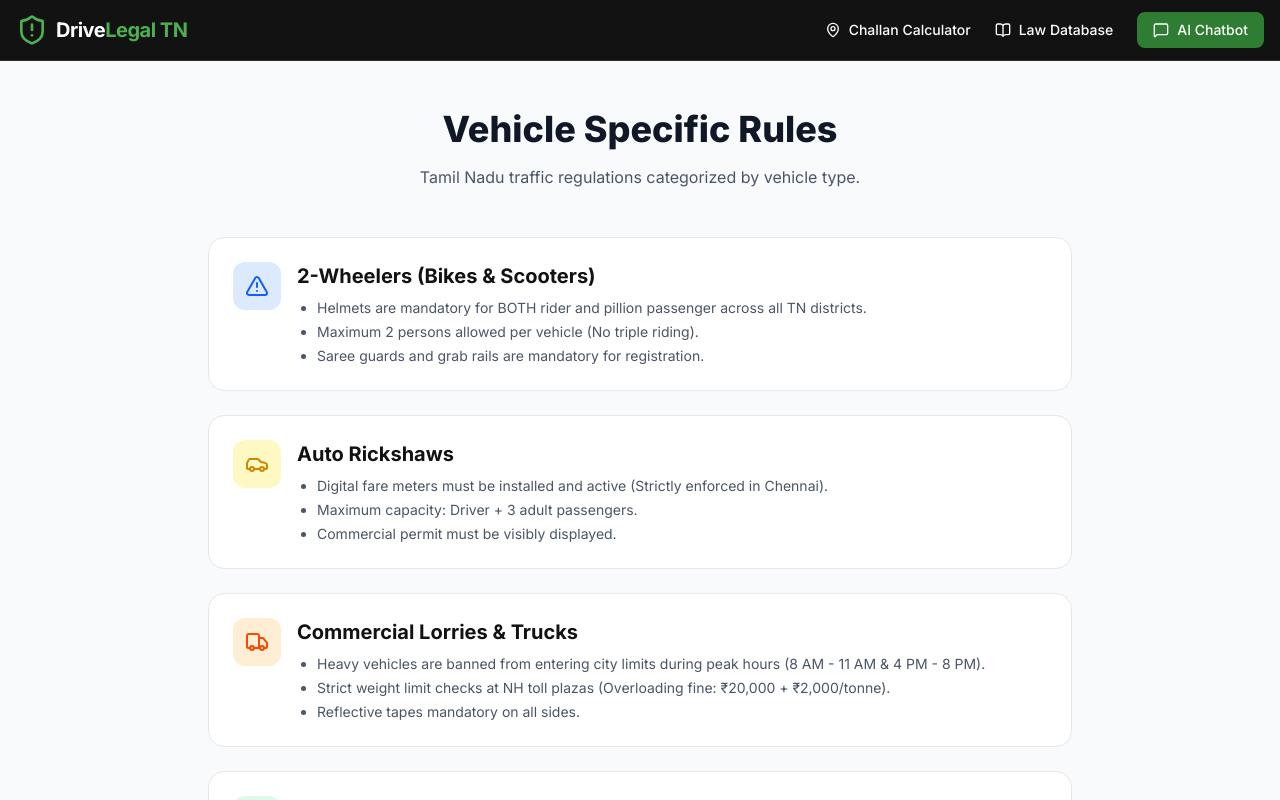
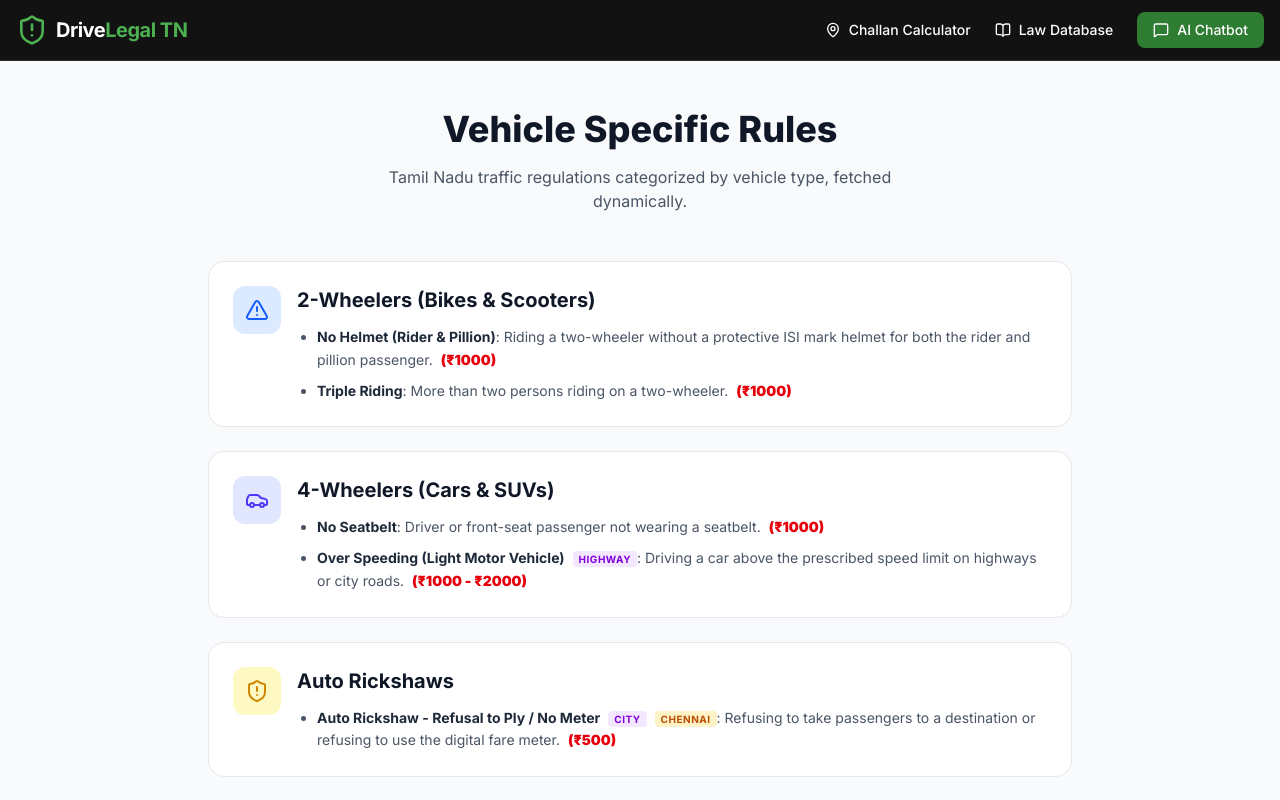
Before and after one commit to Prathap2349/DriveLegal-Ai, a Next.js app: page /vehicles in a window 1280 px wide. Shown: the top 800 px of the page. Built offline with nearby package versions, Linux system fonts and the light colour scheme; no server answers; the database is empty.

Commit message:
feat: dynamically fetch vehicle-specific rules from database via Prisma in vehicles page

```diff
--- a/app/vehicles/page.tsx
+++ b/app/vehicles/page.tsx
@@ -1,61 +1,119 @@
-import { AlertTriangle, Car, Truck, Bus } from "lucide-react";
+import { AlertTriangle, Car, Truck, Bus, ShieldAlert } from "lucide-react";
+import { PrismaClient } from "@prisma/client";
+import defaultLawsData from '@/data/laws.json';
 
-export default function VehiclesPage() {
+const prisma = new PrismaClient();
+
+const VEHICLE_CONFIGS: Record<string, { title: string, icon: any, bg: string, text: string }> = {
+  '2-Wheeler': {
+    title: '2-Wheelers (Bikes & Scooters)',
+    icon: AlertTriangle,
+    bg: 'bg-blue-100',
+    text: 'text-blue-600'
+  },
+  '4-Wheeler': {
+    title: '4-Wheelers (Cars & SUVs)',
+    icon: Car,
+    bg: 'bg-indigo-100',
+    text: 'text-indigo-600'
+  },
+  'Auto': {
+    title: 'Auto Rickshaws',
+    icon: ShieldAlert,
+    bg: 'bg-yellow-100',
+    text: 'text-yellow-600'
+  },
+  'Bus': {
+    title: 'Buses & School Vans',
+    icon: Bus,
+    bg: 'bg-green-100',
+    text: 'text-green-600'
+  },
+  'Lorry': {
+    title: 'Commercial Lorries & Trucks',
+    icon: Truck,
+    bg: 'bg-orange-100',
+    text: 'text-orange-600'
+  }
+};
+
+export default async function VehiclesPage() {
+  let laws: any[] = [];
+  try {
+    laws = await prisma.law.findMany({
+      where: {
+        AND: [
+          { vehicleType: { not: 'All' } },
+          { vehicleType: { not: null } }
+        ]
+      },
+      orderBy: {
+        title: 'asc'
+      }
+    });
+  } catch (error) {
+    console.error("Failed to fetch vehicle rules from database:", error);
+  }
+
+  // Fallback to static seed data if DB is empty or fails to query
+  if (laws.length === 0) {
+    laws = (defaultLawsData as any[]).filter(l => l.vehicleType && l.vehicleType !== 'All');
+  }
+
+  // Group rules by vehicleType
+  const groupedRules: Record<string, any[]> = {};
+  laws.forEach(law => {
+    const type = law.vehicleType || 'Other';
+    if (!groupedRules[type]) {
+      groupedRules[type] = [];
+    }
+    groupedRules[type].push(law);
+  });
+
   return (
     <div className="container mx-auto px-4 py-12 max-w-4xl flex-1">
       <div className="text-center mb-12">
         <h1 className="text-4xl font-extrabold text-gray-900 mb-4">Vehicle Specific Rules</h1>
-        <p className="text-gray-600 max-w-xl mx-auto">Tamil Nadu traffic regulations categorized by vehicle type.</p>
+        <p className="text-gray-600 max-w-xl mx-auto">Tamil Nadu traffic regulations categorized by vehicle type, fetched dynamically.</p>
       </div>
 
       <div className="space-y-6">
-        <div className="bg-white p-6 rounded-2xl border border-gray-200 flex items-start gap-4">
-          <div className="bg-blue-100 p-3 rounded-xl text-blue-600 shrink-0"><AlertTriangle className="w-6 h-6" /></div>
-          <div>
-            <h3 className="text-xl font-bold mb-2">2-Wheelers (Bikes & Scooters)</h3>
-            <ul className="list-disc pl-5 text-gray-600 space-y-1 text-sm">
-              <li>Helmets are mandatory for BOTH rider and pillion passenger across all TN districts.</li>
-              <li>Maximum 2 persons allowed per vehicle (No triple riding).</li>
-              <li>Saree guards and grab rails are mandatory for registration.</li>
-            </ul>
-          </div>
-        </div>
+        {Object.entries(VEHICLE_CONFIGS).map(([type, config]) => {
+          const rules = groupedRules[type] || [];
+          if (rules.length === 0) return null;
 
-        <div className="bg-white p-6 rounded-2xl border border-gray-200 flex items-start gap-4">
-          <div className="bg-yellow-100 p-3 rounded-xl text-yellow-600 shrink-0"><Car className="w-6 h-6" /></div>
-          <div>
-            <h3 className="text-xl font-bold mb-2">Auto Rickshaws</h3>
-            <ul className="list-disc pl-5 text-gray-600 space-y-1 text-sm">
-              <li>Digital fare meters must be installed and active (Strictly enforced in Chennai).</li>
-              <li>Maximum capacity: Driver + 3 adult passengers.</li>
-              <li>Commercial permit must be visibly displayed.</li>
-            </ul>
-          </div>
-        </div>
+          const Icon = config.icon;
 
-        <div className="bg-white p-6 rounded-2xl border border-gray-200 flex items-start gap-4">
-          <div className="bg-orange-100 p-3 rounded-xl text-orange-600 shrink-0"><Truck className="w-6 h-6" /></div>
-          <div>
-            <h3 className="text-xl font-bold mb-2">Commercial Lorries & Trucks</h3>
-            <ul className="list-disc pl-5 text-gray-600 space-y-1 text-sm">
-              <li>Heavy vehicles are banned from entering city limits during peak hours (8 AM - 11 AM & 4 PM - 8 PM).</li>
-              <li>Strict weight limit checks at NH toll plazas (Overloading fine: ₹20,000 + ₹2,000/tonne).</li>
-              <li>Reflective tapes mandatory on all sides.</li>
-            </ul>
-          </div>
-        </div>
-
-        <div className="bg-white p-6 rounded-2xl border border-gray-200 flex items-start gap-4">
-          <div className="bg-green-100 p-3 rounded-xl text-green-600 shrink-0"><Bus className="w-6 h-6" /></div>
-          <div>
-            <h3 className="text-xl font-bold mb-2">School Vans & Buses</h3>
-            <ul className="list-disc pl-5 text-gray-600 space-y-1 text-sm">
-              <li>Vehicle must be painted in standard yellow color with "School Bus" clearly written.</li>
-              <li>Speed governors must be installed limiting speed to 40 km/h.</li>
-              <li>An attendant must be present to help children board and alight.</li>
-            </ul>
-          </div>
-        </div>
+          return (
+            <div key={type} className="bg-white p-6 rounded-2xl border border-gray-200 flex items-start gap-4 hover:shadow-lg transition-all duration-300">
+              <div className={`${config.bg} p-3 rounded-xl ${config.text} shrink-0`}>
+                <Icon className="w-6 h-6" />
+              </div>
+              <div className="flex-1">
+                <h3 className="text-xl font-bold mb-3 text-gray-900">{config.title}</h3>
+                <ul className="list-disc pl-5 text-gray-600 space-y-2 text-sm">
+                  {rules.map((rule) => (
+                    <li key={rule.id} className="leading-relaxed">
+                      <span className="font-bold text-gray-800">{rule.title}</span>
+                      {rule.category && rule.category !== 'General' && (
+                        <span className="ml-2 text-[10px] font-bold uppercase tracking-wider bg-purple-100 text-purple-700 px-1.5 py-0.5 rounded">
+                          {rule.category}
+                        </span>
+                      )}
+                      {rule.district && rule.district !== 'All' && (
+                        <span className="ml-2 text-[10px] font-bold uppercase tracking-wider bg-amber-100 text-amber-700 px-1.5 py-0.5 rounded">
+                          {rule.district}
+                        </span>
+                      )}
+                      : {rule.desc}
+                      <span className="ml-2 font-black text-red-600 whitespace-nowrap">({rule.penalty})</span>
+                    </li>
+                  ))}
+                </ul>
+              </div>
+            </div>
+          );
+        })}
       </div>
     </div>
   );
```
